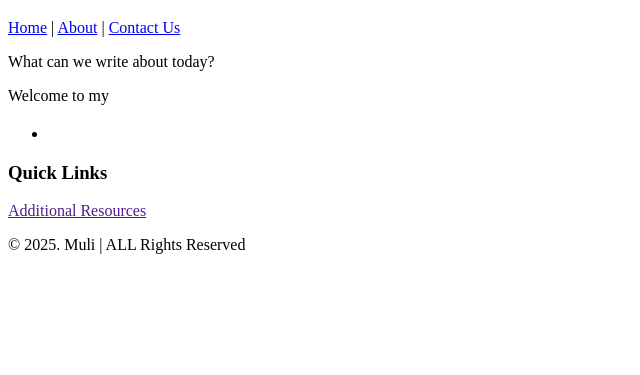
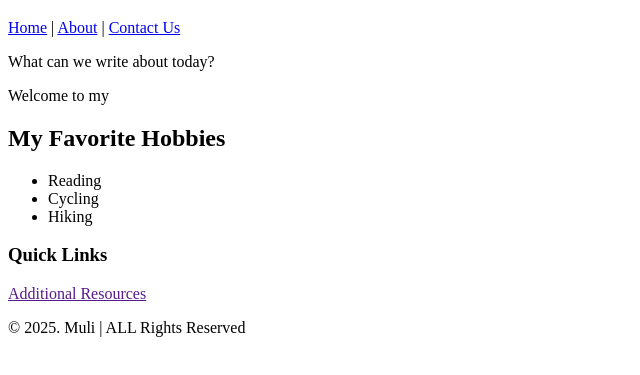
Before and after one commit to munyokii/plp_web_dev, a plain HTML site: page week_1_july_2025/index.html in a window 1280 px wide. Shown: the part 61-436 px from the top of the page, without its empty margins (0-640 px from the left). Drawn offline with Linux system fonts and the light colour scheme.

Commit message:
:sparkles: Introduction to HTML

```diff
--- a/week_1_july_2025/index.html
+++ b/week_1_july_2025/index.html
@@ -38,10 +38,11 @@ opening tag => content => closing tag -->
                         <p>Welcome to my</p>
                     </article>
                     <section>
-                        <h2></h2>
+                        <h2>My Favorite Hobbies</h2>
                         <ul>
-                            <li></li>
-
+                            <li>Reading</li>
+                            <li>Cycling</li>
+                            <li>Hiking</li>
                         </ul>
                     </section>
                     <aside>
```
Also changed, not shown: 1 other file.
